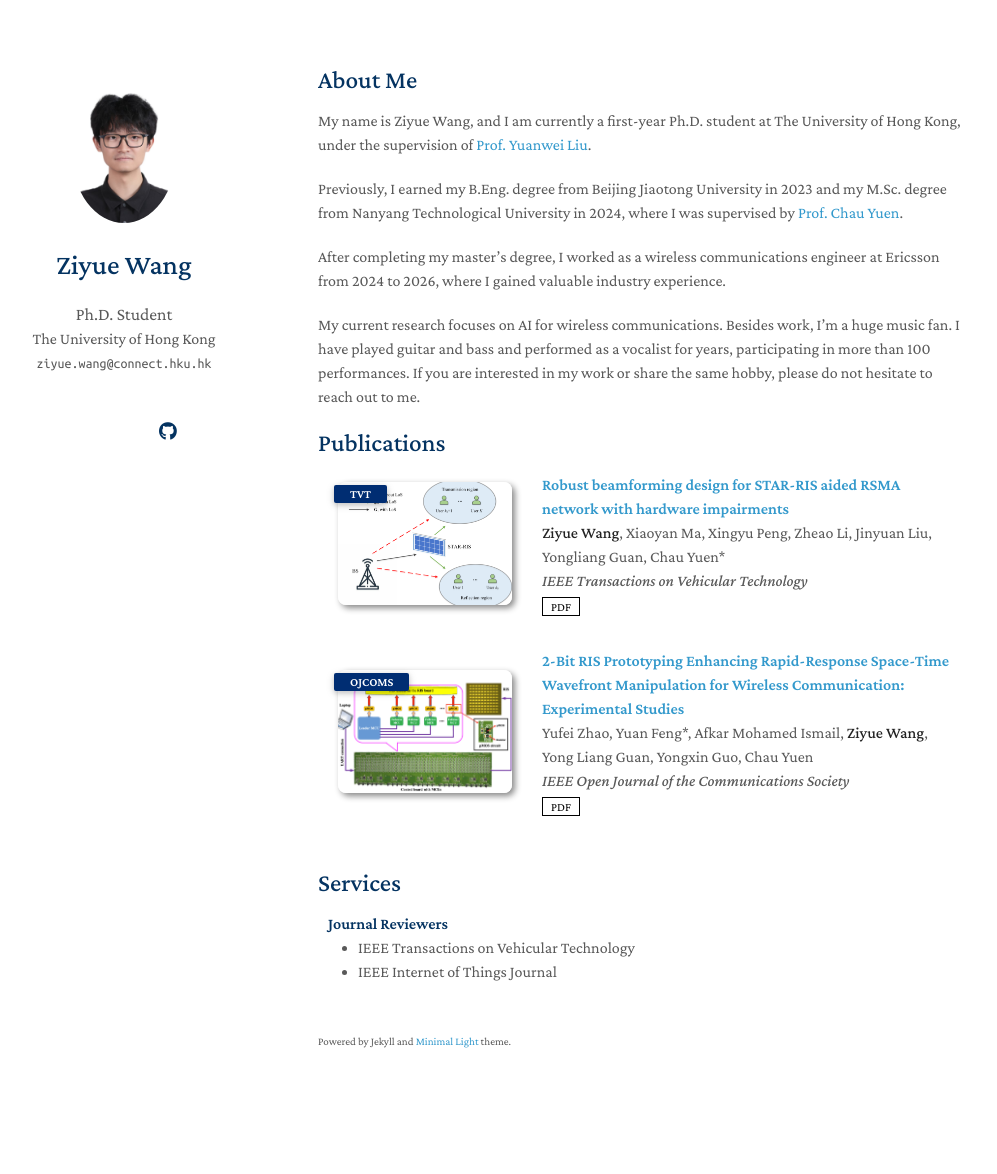
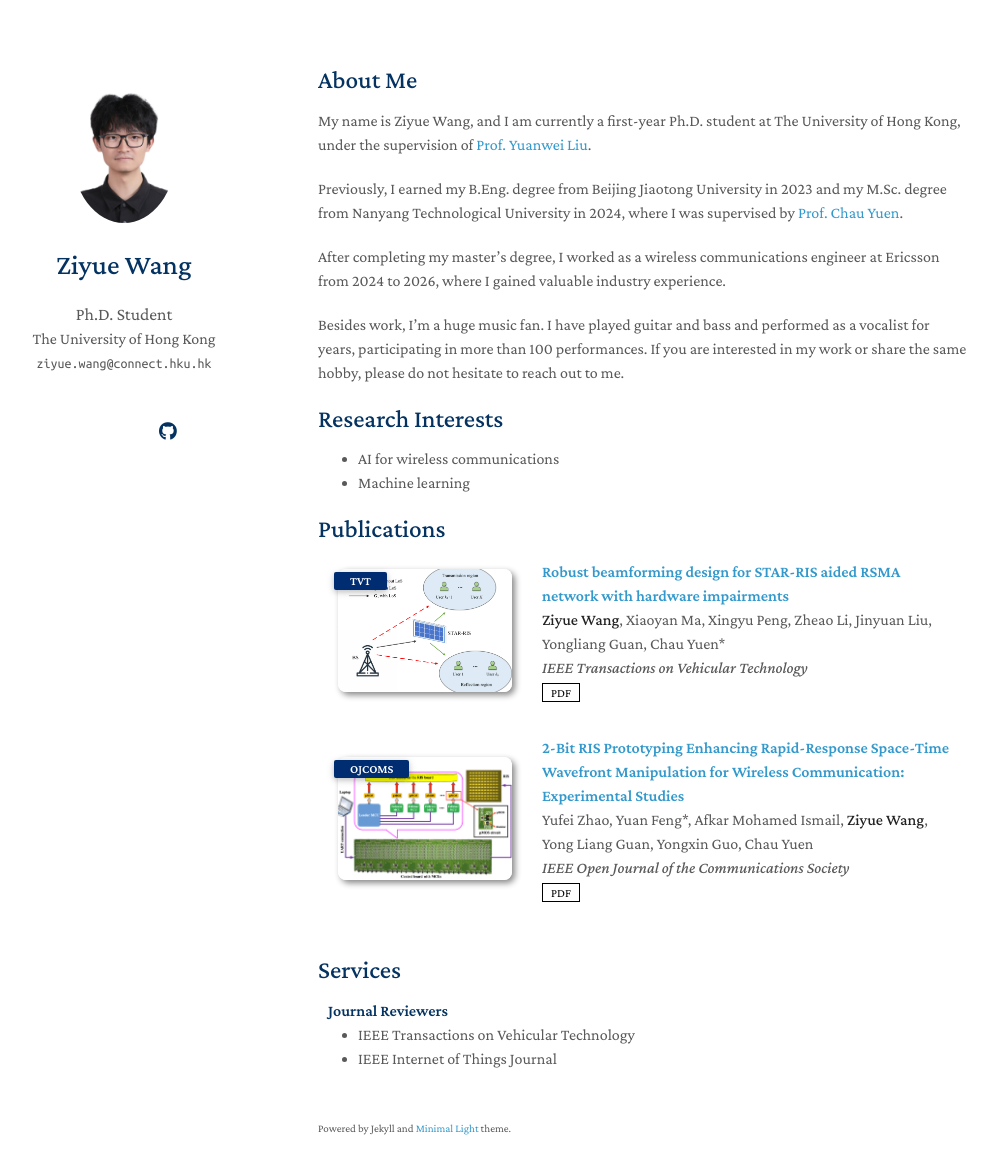
Before and after one commit to ziyue28/ziyue28.github.io, a Jekyll site: the page built from index.md, in a window 1280 px wide and 1209 px high. Shown: the top 1174 px of the window, without its empty margins (152-1149 px from the left). Built offline with Jekyll 4.4.1, drawn with Linux system fonts in a browser that asks for light colours; a style sheet for code colours, icons or effects is not loaded; our own code applies the rules of GitHub Pages for plain Markdown files.

Commit message:
Update index.md

```diff
--- a/index.md
+++ b/index.md
@@ -15,7 +15,11 @@ in 2023 and my M.Sc. degree from Nanyang Technological University in
 
 After completing my master's degree, I worked as a wireless communications engineer at Ericsson from 2024 to 2026, where I gained valuable industry experience.
 
-My current research focuses on AI for wireless communications. Besides work, I'm a huge music fan. I have played guitar and bass and performed as a vocalist for years, participating in more than 100 performances. If you are interested in my work or share the same hobby, please do not hesitate to reach out to me.
+Besides work, I'm a huge music fan. I have played guitar and bass and performed as a vocalist for years, participating in more than 100 performances. If you are interested in my work or share the same hobby, please do not hesitate to reach out to me.
+
+## Research Interests
+- AI for wireless communications
+- Machine learning
 
 {% include_relative _includes/publications.md %}
 
```
